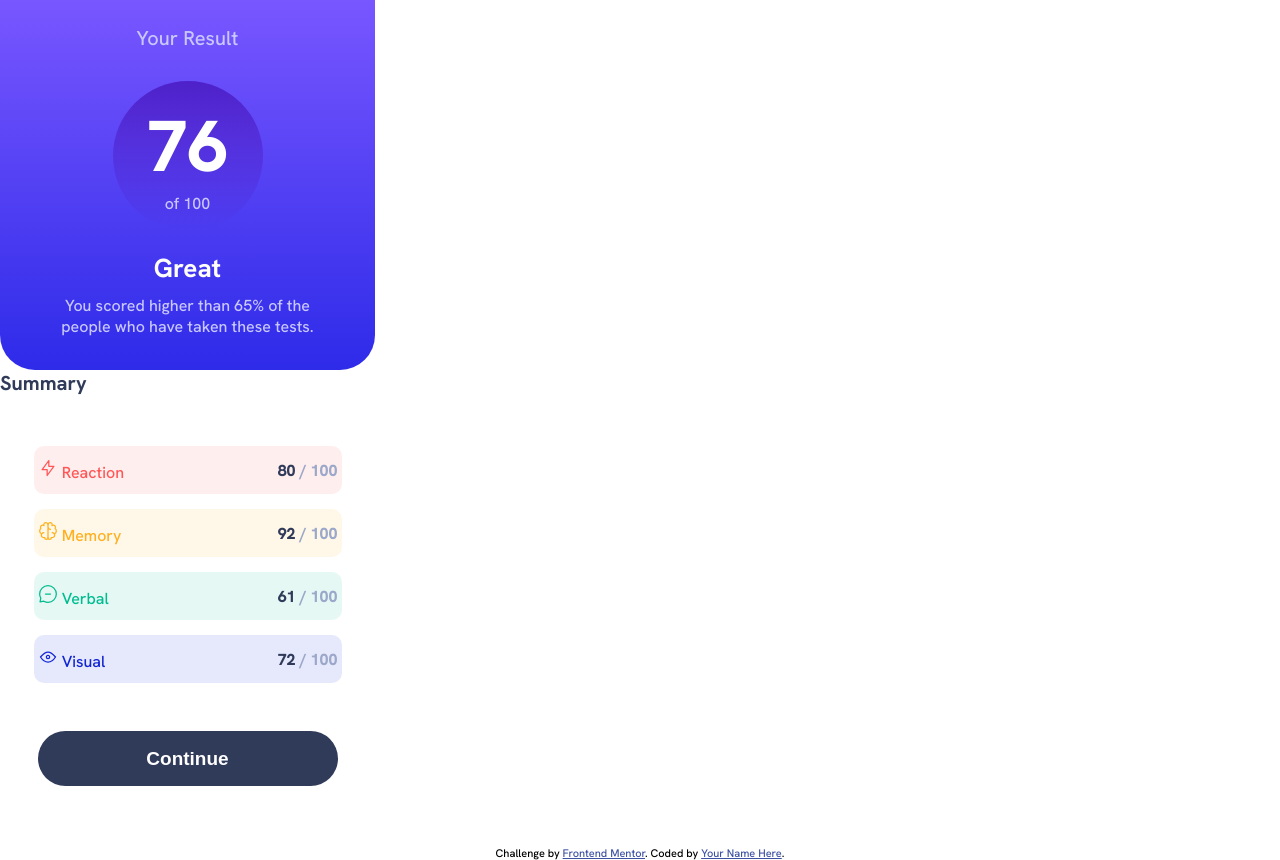
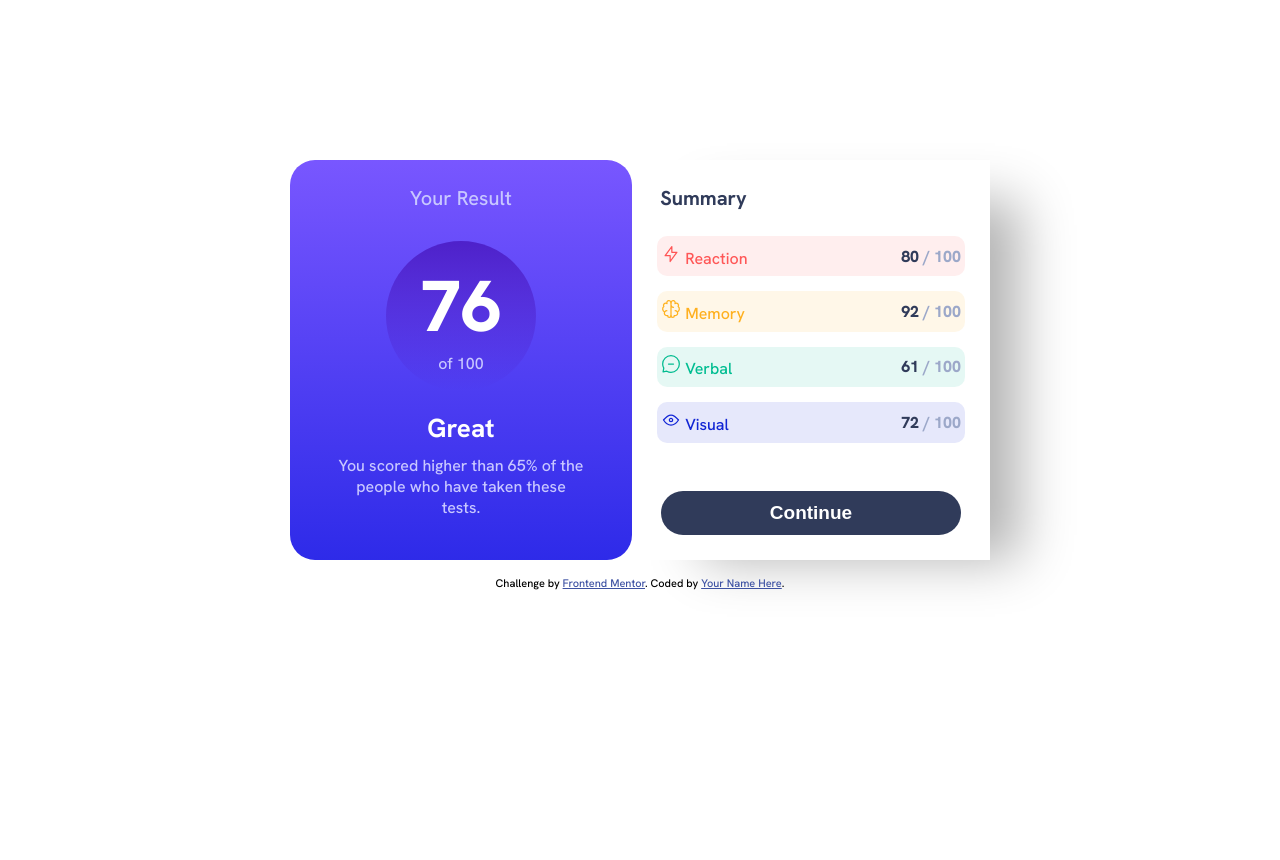
Before and after one commit to NichitaGabriel/Results-summary-component, a plain HTML site: page index.html in a window 1280 px wide. After the commit the page ends 800 px from the top, so only its background shows below. Drawn offline with Linux system fonts and the light colour scheme.

Commit message:
added desktop design

```diff
--- a/index.html
+++ b/index.html
@@ -28,8 +28,8 @@
 				<p class="results-rank">You scored higher than 65% of the people who have taken these tests.</p>
 			</div>
 
-			<p class="display-score-title">Summary</p>
 			<div class="display-score">
+				<p class="display-score-title">Summary</p>
 				<div class="score-row reaction">
 					<div>
 						<svg xmlns="http://www.w3.org/2000/svg" width="20" height="20" fill="none" viewBox="0 0 20 20">
--- a/style.css
+++ b/style.css
@@ -160,3 +160,32 @@ body {
 	background-color: hsl(224, 30%, 27%);
 	cursor: pointer;
 }
+
+@media only screen and (min-width: 768px), (min-width: 1440px) {
+	body {
+		display: flex;
+		flex-direction: column;
+		justify-content: center;
+		align-items: center;
+	}
+
+	.card-container {
+		flex-direction: row;
+		margin-top: 10rem;
+		width: 700px;
+		height: 400px;
+		background-color: white;
+	}
+
+	.display-results {
+		border-radius: 25px;
+		height: 400px;
+		background-color: white;
+	}
+
+	.display-score {
+		justify-content: start;
+		-webkit-box-shadow: 50px 20px 50px -20px rgba(0, 0, 0, 0.3);
+		box-shadow: 50px 20px 50px -20px rgba(0, 0, 0, 0.3);
+	}
+}
```
